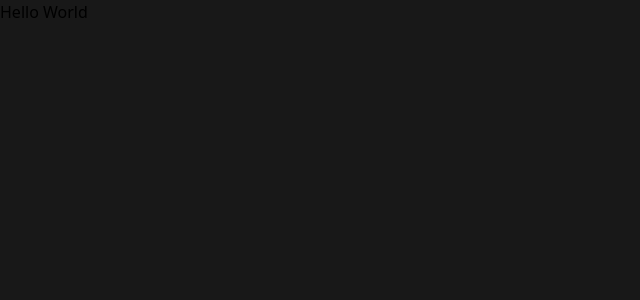
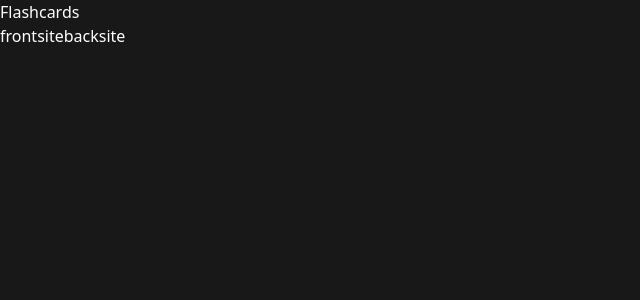
Before and after one commit to Yokosumi/sc013-cooking-power-of-flashcards, a React (Vite) app: page / in a window 1280 px wide. Shown: the top 300 px of the page, without its empty margins (0-640 px from the left). Built offline with nearby package versions, Linux system fonts and the light colour scheme.

Commit message:
created simple flashcard + rendering works

```diff
--- a/src/App.tsx
+++ b/src/App.tsx
@@ -1,7 +1,11 @@
+import { FlashCard } from './components/FlashCard'
 function App() {
     return (
         <>
-            <h1>Hello World</h1>
+            <div className="text-white">
+                <h1>Flashcards</h1>
+                <FlashCard />
+            </div>
         </>
     )
 }
--- /dev/null
+++ b/src/components/FlashCard.tsx
@@ -0,0 +1,35 @@
+import { useState, useEffect } from 'react'
+
+type FlashCardProps = {
+    front: string
+    back: string
+    isFlipped: boolean
+}
+
+export const FlashCard = () => {
+    const [flashCards, setFlashCards] = useState<FlashCardProps[]>([])
+
+    const flashCard: FlashCardProps = {
+        front: 'frontsite',
+        back: 'backsite',
+        isFlipped: false,
+    }
+
+    const appendFlashCardInState = () => {
+        const copyOfFlashCardsState = [...flashCards, flashCard]
+        setFlashCards(copyOfFlashCardsState)
+    }
+
+    useEffect(() => {
+        appendFlashCardInState()
+    }, [])
+
+    return (
+        <>
+            <div>
+                {flashCard.front}
+                {flashCard.back}
+            </div>
+        </>
+    )
+}
```
